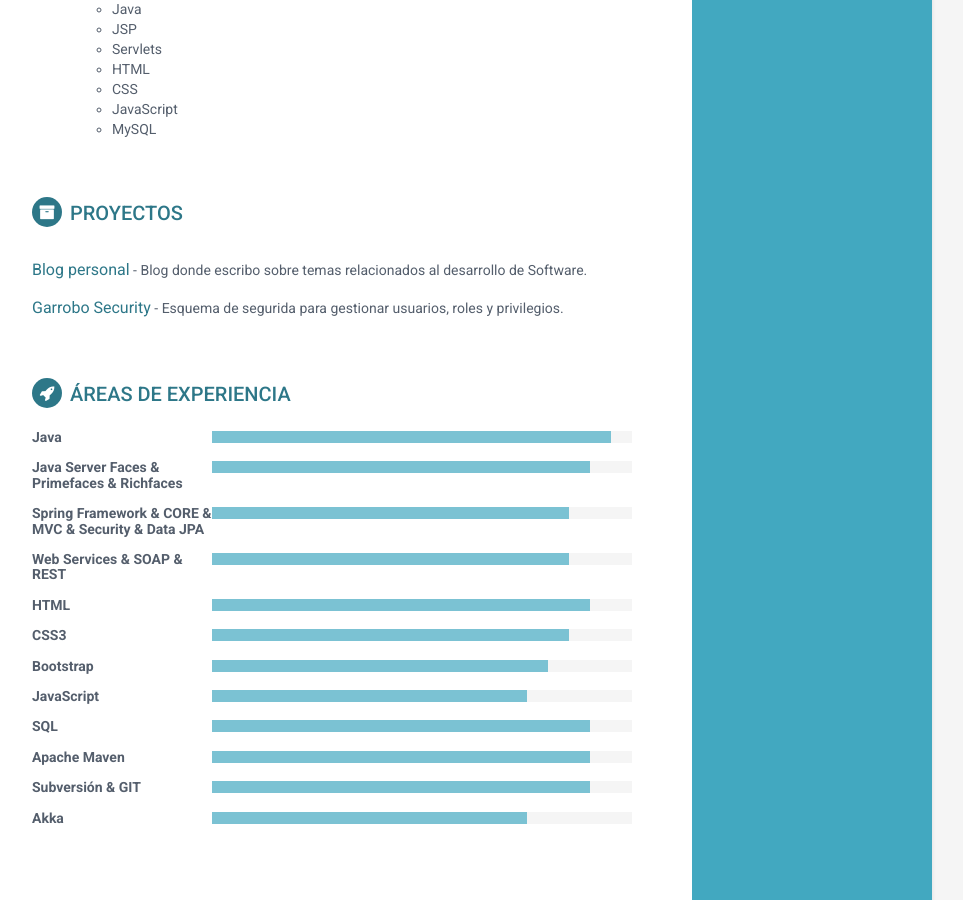
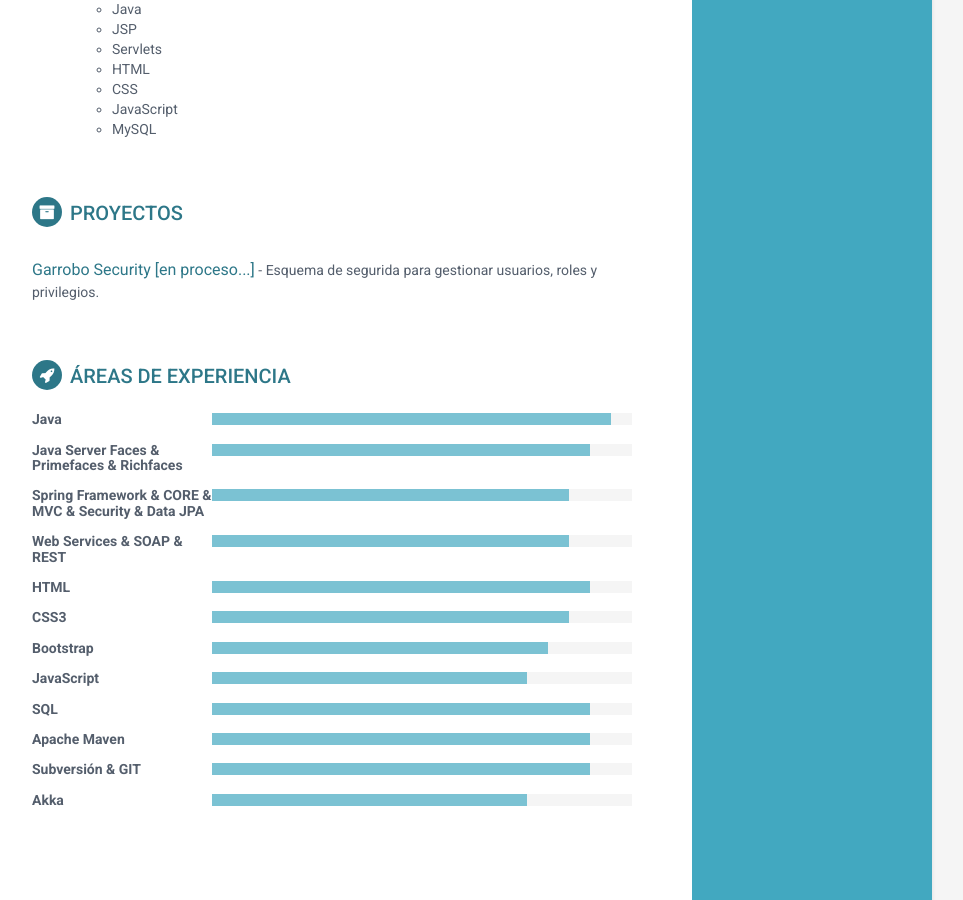
Before and after one commit to jviera/jviera.github.io, a Jekyll site: the page built from index.html, in a window 1280 px wide and 900 px high, scrolled down 1421 px. Shown: the whole window, without its empty margins (188-1151 px from the left). Built offline with Jekyll 4.4.1, drawn with Linux system fonts in a browser that asks for light colours.

Commit message:
Update projects.html

```diff
--- a/_includes/projects.html
+++ b/_includes/projects.html
@@ -3,12 +3,12 @@
     <div class="intro">
         <p></p>
     </div>
-    <div class="item">
+    <!--div class="item">
         <span class="project-title"><a href="https://jviera.github.io">Blog personal</a></span> - <span
             class="project-tagline">Blog donde escribo sobre temas relacionados al desarrollo de Software.</span>
-    </div>
+    </div-->
     <div class="item">
-        <span class="project-title"><a href="https://github.com/jviera/garrobo-security">Garrobo Security</a></span> -
+        <span class="project-title"><a href="https://github.com/jviera/garrobo-security">Garrobo Security [en proceso...]</a></span> -
         <span class="project-tagline">Esquema de segurida para gestionar usuarios, roles y privilegios.</span>
     </div>
 </section>
```
